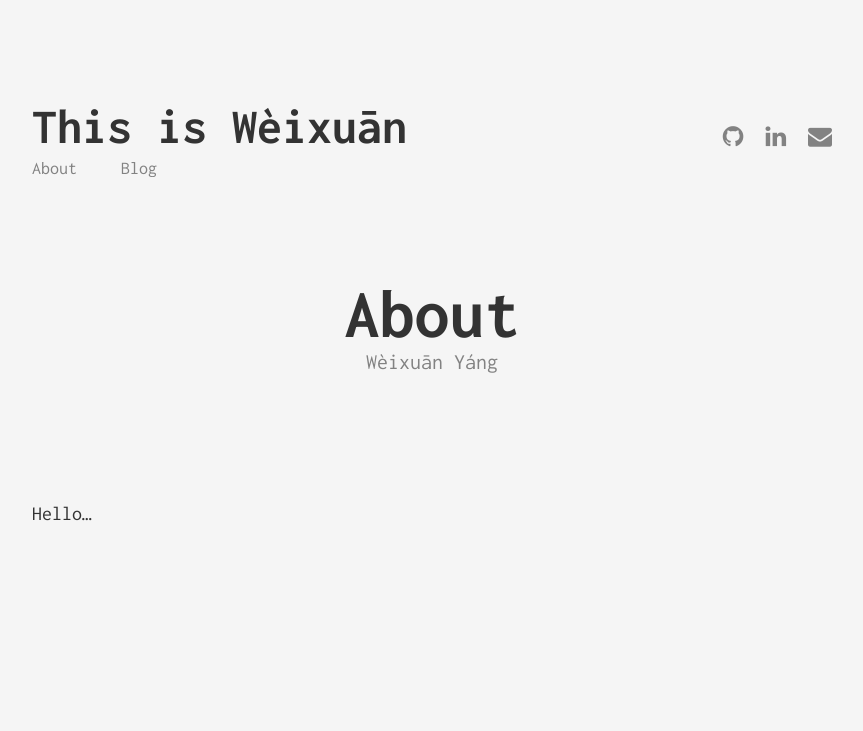
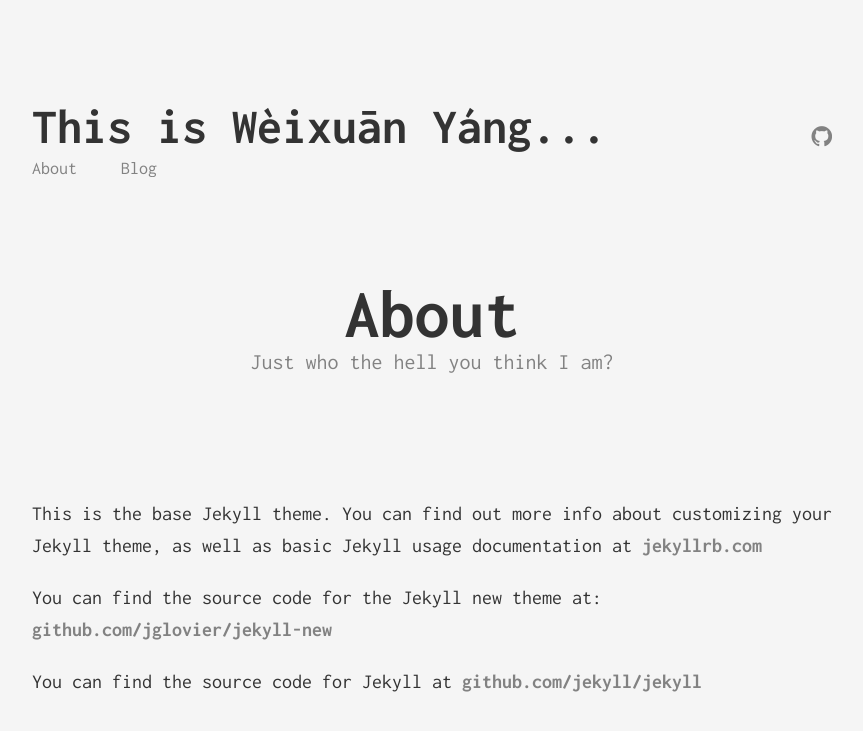
Before and after one commit to wxlomo/wxlomo.github.io, a Jekyll site: the page built from about.md, in a window 1280 px wide. Shown: the top 731 px of the page, without its empty margins (208-1071 px from the left). Built offline with Jekyll 4.4.1, drawn with Linux system fonts in a browser that asks for light colours.

Commit message:
Revert "update"
This reverts commit cd392dbbd0b27e2a7ef247147d9de47ce68e7597.

```diff
--- a/_config.yml
+++ b/_config.yml
@@ -1,5 +1,5 @@
 # Site settings
-title: This is Wèixuān
+title: This is Wèixuān Yáng...
 description: >
 
 
--- a/_includes/header.html
+++ b/_includes/header.html
@@ -10,22 +10,15 @@
 
     <ul class="social-links">
         {% if site.author.github %}
-        <a href="https://github.com/{{ site.author.github }}" class="social-links__entry" target="_blank">
-            <i class="fa fa-github"></i>
-        </a>
-        {% endif %} {% if site.author.twitter %}
-        <a href="https://twitter.com/{{ site.author.twitter }}" class="social-links__entry" target="_blank">
-            <i class="fa fa-twitter"></i>
-        </a>
-        {% endif %} {% if site.author.linkedin %}
-        <a href="https://www.linkedin.com/in/{{ site.author.linkedin }}" class="social-links__entry" target="_blank">
-            <i class="fa fa-linkedin"></i>
-        </a>
-        {% endif %} {% if site.author.email %}
-        <a href="mailto:{{ site.author.email }}" class="social-links__entry" target="_blank">
-            <i class="fa fa-envelope"></i>
-        </a>
+            <a href="https://github.com/{{ site.author.github }}" class="social-links__entry" target="_blank">
+                <i class="fa fa-github"></i>
+            </a>
         {% endif %}
 
+        {% if site.author.twitter %}
+            <a href="https://twitter.com/{{ site.author.twitter }}" class="social-links__entry" target="_blank">
+                <i class="fa fa-twitter"></i>
+            </a>
+        {% endif %}
     </ul>
 </header>
--- a/about.md
+++ b/about.md
@@ -1,8 +1,12 @@
 ---
 layout: page
 title: About
-subtitle: Wèixuān Yáng
+subtitle: Just who the hell you think I am?
 permalink: /about/
 ---
 
-Hello...
+This is the base Jekyll theme. You can find out more info about customizing your Jekyll theme, as well as basic Jekyll usage documentation at [jekyllrb.com](http://jekyllrb.com/)
+
+You can find the source code for the Jekyll new theme at: [github.com/jglovier/jekyll-new](https://github.com/jglovier/jekyll-new)
+
+You can find the source code for Jekyll at [github.com/jekyll/jekyll](https://github.com/jekyll/jekyll)
```
Also changed, not shown: _data/categories.yml (+8 -2 lines).
